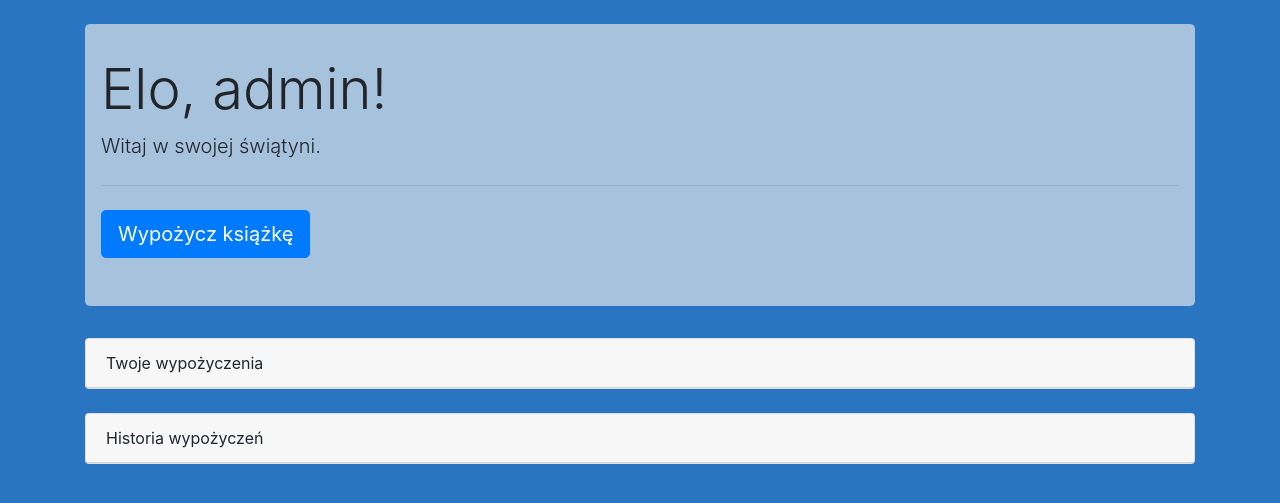
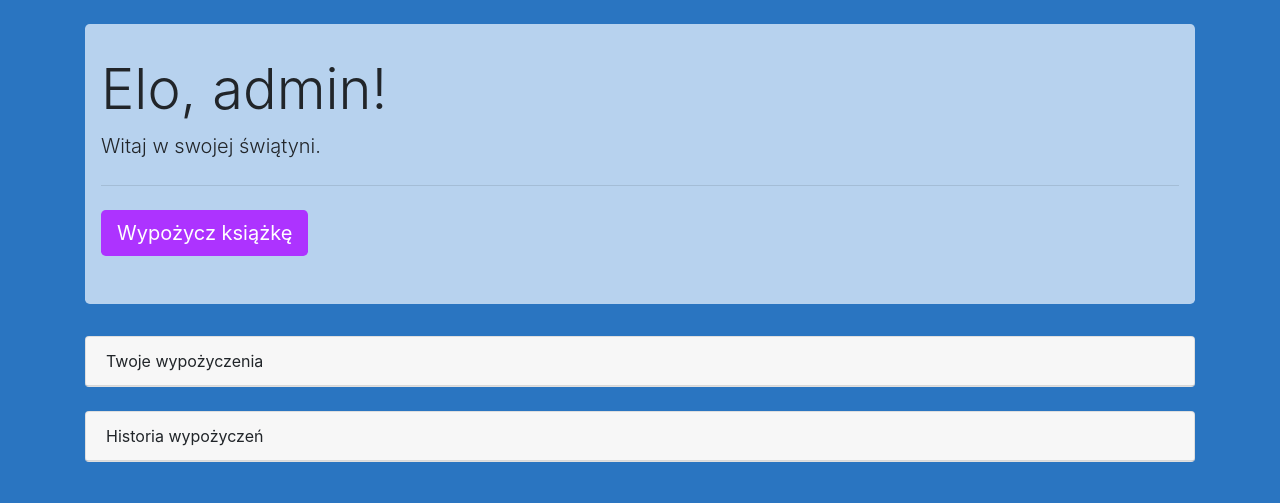
Before and after one commit to popsiii/biblioteka, a Django app: page /profile/ in a window 1280 px wide. Shown: the part 56-559 px from the top of the page. Run offline with Django 5.2, Linux system fonts and the light colour scheme; a user stored in the database is signed in; data comes from the database, SQL or seed files in the repository; some libraries are stand-ins or nearby versions.

Commit message:
kolorki pitu pitu

```diff
--- a/myproject/myapp/static/css/styles.css
+++ b/myproject/myapp/static/css/styles.css
@@ -4,10 +4,21 @@ body {
 }
 
 .jumbotron {
-    background-color: #a7c2dd;
+    background-color: #b7d2ee;
     padding: 2rem 1rem;
 }
 
 .card {
     margin-bottom: 3rem;
 }
+
+.btn-custom {
+    background-color: #ad33ff;
+    color: white;
+    border: none;
+}
+
+.btn-custom:hover {
+    background-color: #5f1a8d;
+    color: white;
+}
--- a/myproject/myapp/templates/myapp/profile.html
+++ b/myproject/myapp/templates/myapp/profile.html
@@ -6,7 +6,7 @@
     <h1 class="display-4">Elo, {{ user.imie }}!</h1>
     <p class="lead">Witaj w swojej świątyni.</p>
     <hr class="my-4">
-    <p><a class="btn btn-primary btn-lg" href="{% url 'wypozycz_ksiazke' %}" role="button">Wypożycz książkę</a></p>
+    <p><a class="btn btn-custom btn-lg" href="{% url 'wypozycz_ksiazke' %}" role="button">Wypożycz książkę</a></p>
 </div>
 
 <div class="card mb-4">
```
